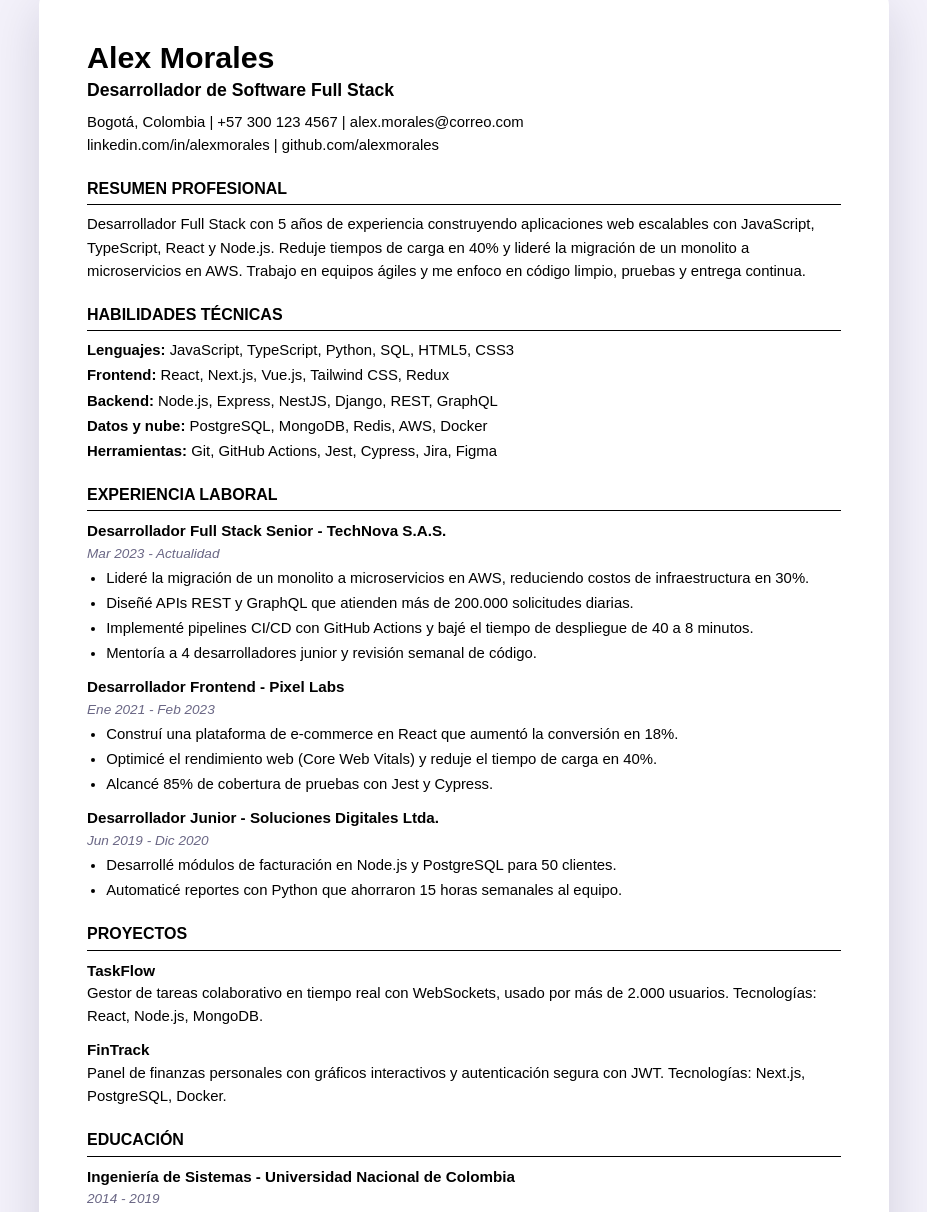
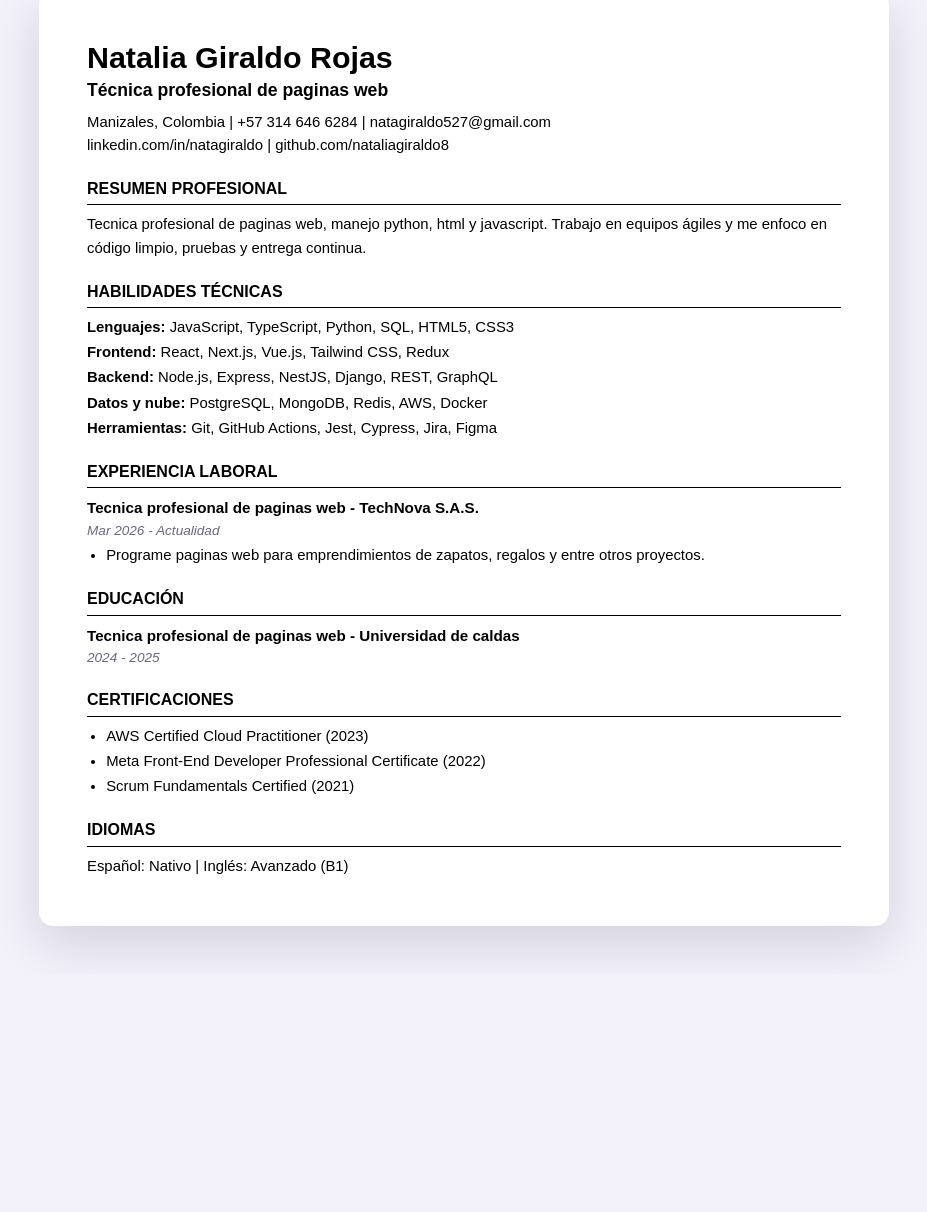
Before and after one commit to nataliagiraldo8/portafolio-cv, a plain HTML site: page index.html in a window 1280 px wide. Shown: the part 124-1336 px from the top of the page, without its empty margins (176-1103 px from the left). After the commit the page ends 1098 px from the top, so only its background shows below. Drawn offline with nearby package versions, Linux system fonts and the light colour scheme.

Commit message:
Actualizar información personal en el CV: cambiar nombre, título y datos de contacto de Alex Morales a Natalia Giraldo Rojas.

```diff
--- a/index.html
+++ b/index.html
@@ -3,7 +3,7 @@
 <head>
 <meta charset="UTF-8">
 <meta name="viewport" content="width=device-width, initial-scale=1">
-<title>Hoja de vida | Alex Morales, Desarrollador Full Stack</title>
+<title>Hoja de vida | Natalia Giraldo Rojas, Desarrolladora de Software </title>
 <link rel="preconnect" href="https://fonts.googleapis.com">
 <link href="https://fonts.googleapis.com/css2?family=Inter:wght@400;500;600&family=Sora:wght@500;700;800&display=swap" rel="stylesheet">
 <link rel="stylesheet" href="css/styles.css">
--- a/js/script.js
+++ b/js/script.js
@@ -1,16 +1,15 @@
-
 /* ====== DATOS: edita solo este objeto ====== */
 const CV = {
-  nombre: "Alex Morales",
-  titulo: "Desarrollador de Software Full Stack",
+  nombre: "Natalia Giraldo Rojas",
+  titulo: "Técnica profesional de paginas web",
   contacto: {
-    email: "alex.morales@correo.com",
-    tel: "+57 300 123 4567",
-    ubicacion: "Bogotá, Colombia",
-    linkedin: "linkedin.com/in/alexmorales",
-    github: "github.com/alexmorales"
+    email: "natagiraldo527@gmail.com",
+    tel: "+57 314 646 6284",
+    ubicacion: "Manizales, Colombia",
+    linkedin: "linkedin.com/in/natagiraldo",
+    github: "github.com/nataliagiraldo8"
   },
-  resumen: "Desarrollador Full Stack con 5 años de experiencia construyendo aplicaciones web escalables con JavaScript, TypeScript, React y Node.js. Reduje tiempos de carga en 40% y lideré la migración de un monolito a microservicios en AWS. Trabajo en equipos ágiles y me enfoco en código limpio, pruebas y entrega continua.",
+  resumen: "Tecnica profesional de paginas web, manejo python, html y javascript. Trabajo en equipos ágiles y me enfoco en código limpio, pruebas y entrega continua.",
   habilidades: {
     "Lenguajes": ["JavaScript", "TypeScript", "Python", "SQL", "HTML5", "CSS3"],
     "Frontend": ["React", "Next.js", "Vue.js", "Tailwind CSS", "Redux"],
@@ -20,34 +19,24 @@ const CV = {
   },
   niveles: [["JavaScript / TypeScript", 92], ["React / Next.js", 90], ["Node.js", 85], ["Bases de datos", 80], ["AWS / Docker", 72]],
   experiencia: [
-    { cargo: "Desarrollador Full Stack Senior", empresa: "TechNova S.A.S.", periodo: "Mar 2023 - Actualidad",
-      logros: ["Lideré la migración de un monolito a microservicios en AWS, reduciendo costos de infraestructura en 30%.",
-               "Diseñé APIs REST y GraphQL que atienden más de 200.000 solicitudes diarias.",
-               "Implementé pipelines CI/CD con GitHub Actions y bajé el tiempo de despliegue de 40 a 8 minutos.",
-               "Mentoría a 4 desarrolladores junior y revisión semanal de código."] },
-    { cargo: "Desarrollador Frontend", empresa: "Pixel Labs", periodo: "Ene 2021 - Feb 2023",
-      logros: ["Construí una plataforma de e-commerce en React que aumentó la conversión en 18%.",
-               "Optimicé el rendimiento web (Core Web Vitals) y reduje el tiempo de carga en 40%.",
-               "Alcancé 85% de cobertura de pruebas con Jest y Cypress."] },
-    { cargo: "Desarrollador Junior", empresa: "Soluciones Digitales Ltda.", periodo: "Jun 2019 - Dic 2020",
-      logros: ["Desarrollé módulos de facturación en Node.js y PostgreSQL para 50 clientes.",
-               "Automaticé reportes con Python que ahorraron 15 horas semanales al equipo."] }
+    { cargo: "Tecnica profesional de paginas web", empresa: "TechNova S.A.S.", periodo: "Mar 2026 - Actualidad",
+      logros: ["Programe paginas web para emprendimientos de zapatos, regalos y entre otros proyectos."] }
   ],
-  proyectos: [
-    { nombre: "TaskFlow", desc: "Gestor de tareas colaborativo en tiempo real con WebSockets, usado por más de 2.000 usuarios.", tech: "React, Node.js, MongoDB" },
-    { nombre: "FinTrack", desc: "Panel de finanzas personales con gráficos interactivos y autenticación segura con JWT.", tech: "Next.js, PostgreSQL, Docker" }
-  ],
-  educacion: [{ titulo: "Ingeniería de Sistemas", inst: "Universidad Nacional de Colombia", periodo: "2014 - 2019" }],
+  proyectos: [], // opcional: { nombre, desc, tech }. Si queda vacío, la sección no se muestra
+  educacion: [{ titulo: "Tecnica profesional de paginas web", inst: "Universidad de caldas", periodo: "2024 - 2025" }],
   certificaciones: ["AWS Certified Cloud Practitioner (2023)", "Meta Front-End Developer Professional Certificate (2022)", "Scrum Fundamentals Certified (2021)"],
-  idiomas: [["Español", "Nativo"], ["Inglés", "Avanzado (B2)"]]
+  idiomas: [["Español", "Nativo"], ["Inglés", "Avanzado (B1)"]]
 };
 
 /* ====== RENDER ====== */
 const $ = (s) => document.querySelector(s);
 const c = CV.contacto;
-const jobsATS = CV.experiencia.map(e => `
+const list = (a) => (Array.isArray(a) ? a : []);
+const proyectos = list(CV.proyectos), certs = list(CV.certificaciones);
+
+const jobsATS = list(CV.experiencia).map(e => `
   <div class="item"><h3>${e.cargo} - ${e.empresa}</h3><p class="meta">${e.periodo}</p>
-  <ul>${e.logros.map(l => `<li>${l}</li>`).join("")}</ul></div>`).join("");
+  <ul>${list(e.logros).map(l => `<li>${l}</li>`).join("")}</ul></div>`).join("");
 
 $("#ats").innerHTML = `
   <h1>${CV.nombre}</h1>
@@ -57,12 +46,11 @@ $("#ats").innerHTML = `
   <h2>Habilidades Técnicas</h2>
   <ul class="plain">${Object.entries(CV.habilidades).map(([k, v]) => `<li><strong>${k}:</strong> ${v.join(", ")}</li>`).join("")}</ul>
   <h2>Experiencia Laboral</h2>${jobsATS}
-  <h2>Proyectos</h2>
-  ${CV.proyectos.map(p => `<div class="item"><h3>${p.nombre}</h3><p>${p.desc} Tecnologías: ${p.tech}.</p></div>`).join("")}
+  ${proyectos.length ? `<h2>Proyectos</h2>${proyectos.map(p => `<div class="item"><h3>${p.nombre}</h3><p>${p.desc} Tecnologías: ${p.tech}.</p></div>`).join("")}` : ""}
   <h2>Educación</h2>
-  ${CV.educacion.map(e => `<div class="item"><h3>${e.titulo} - ${e.inst}</h3><p class="meta">${e.periodo}</p></div>`).join("")}
-  <h2>Certificaciones</h2><ul>${CV.certificaciones.map(x => `<li>${x}</li>`).join("")}</ul>
-  <h2>Idiomas</h2><p>${CV.idiomas.map(i => `${i[0]}: ${i[1]}`).join(" | ")}</p>`;
+  ${list(CV.educacion).map(e => `<div class="item"><h3>${e.titulo} - ${e.inst}</h3><p class="meta">${e.periodo}</p></div>`).join("")}
+  ${certs.length ? `<h2>Certificaciones</h2><ul>${certs.map(x => `<li>${x}</li>`).join("")}</ul>` : ""}
+  <h2>Idiomas</h2><p>${list(CV.idiomas).map(i => `${i[0]}: ${i[1]}`).join(" | ")}</p>`;
 
 const initials = CV.nombre.split(" ").map(w => w[0]).join("");
 $("#visual").innerHTML = `
@@ -74,24 +62,24 @@ $("#visual").innerHTML = `
         <li>${c.email}</li><li>${c.tel}</li><li>${c.ubicacion}</li><li>${c.linkedin}</li><li>${c.github}</li>
       </ul>
       <h2>Nivel técnico</h2>
-      ${CV.niveles.map(([n, v]) => `<div class="bar"><span>${n}</span><i style="--w:${v}%"></i></div>`).join("")}
+      ${list(CV.niveles).map(([n, v]) => `<div class="bar"><span>${n}</span><i style="--w:${v}%"></i></div>`).join("")}
       <h2>Stack</h2>
       <div class="chips">${Object.values(CV.habilidades).flat().map(s => `<span>${s}</span>`).join("")}</div>
       <h2>Idiomas</h2>
-      <ul class="v-contact">${CV.idiomas.map(i => `<li>${i[0]}: ${i[1]}</li>`).join("")}</ul>
+      <ul class="v-contact">${list(CV.idiomas).map(i => `<li>${i[0]}: ${i[1]}</li>`).join("")}</ul>
     </aside>
     <section class="v-main">
       <div class="v-head"><h1>${CV.nombre}</h1><p>${CV.titulo}</p></div>
       <h2>Perfil</h2><p>${CV.resumen}</p>
       <h2>Experiencia</h2>
-      <div class="timeline">${CV.experiencia.map(e => `
+      <div class="timeline">${list(CV.experiencia).map(e => `
         <div class="t-item"><h3>${e.cargo}</h3><p class="meta">${e.empresa} · ${e.periodo}</p>
-        <ul>${e.logros.map(l => `<li>${l}</li>`).join("")}</ul></div>`).join("")}</div>
-      <h2>Proyectos destacados</h2>
-      <div class="proj">${CV.proyectos.map(p => `<div><h3>${p.nombre}</h3><p>${p.desc}</p><small>${p.tech}</small></div>`).join("")}</div>
+        <ul>${list(e.logros).map(l => `<li>${l}</li>`).join("")}</ul></div>`).join("")}</div>
+      ${proyectos.length ? `<h2>Proyectos destacados</h2>
+      <div class="proj">${proyectos.map(p => `<div><h3>${p.nombre}</h3><p>${p.desc}</p><small>${p.tech}</small></div>`).join("")}</div>` : ""}
       <h2>Formación</h2>
-      ${CV.educacion.map(e => `<p><strong>${e.titulo}</strong><br>${e.inst}, ${e.periodo}</p>`).join("")}
-      <ul class="certs">${CV.certificaciones.map(x => `<li>${x}</li>`).join("")}</ul>
+      ${list(CV.educacion).map(e => `<p><strong>${e.titulo}</strong><br>${e.inst}, ${e.periodo}</p>`).join("")}
+      ${certs.length ? `<ul class="certs">${certs.map(x => `<li>${x}</li>`).join("")}</ul>` : ""}
     </section>
   </div>`;
 
```
